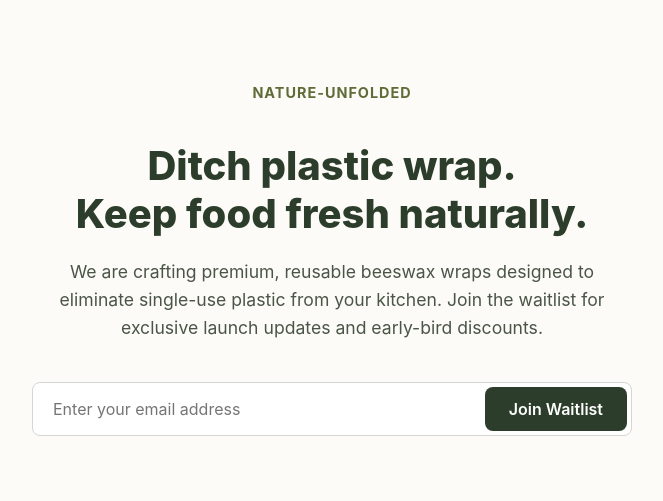
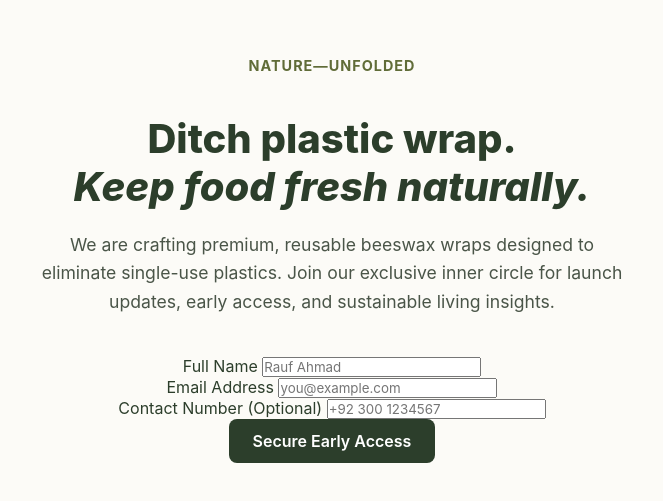
Before and after one commit to AbdurRaufgh/nature-unfolded-2.0, a plain HTML site: page index.html in a window 1280 px wide. Shown: the part 141-642 px from the top of the page, without its empty margins (308-971 px from the left). Drawn offline with Linux system fonts and the light colour scheme; a web font is replaced by a local one.

Commit message:
Update index.html

```diff
--- a/index.html
+++ b/index.html
@@ -3,33 +3,54 @@
 <head>
     <meta charset="UTF-8">
     <meta name="viewport" content="width=device-width, initial-scale=1.0">
-    <title>Nature-Unfolded | Sustainable Food Storage</title>
+    <title>Nature-Unfolded | Premium Sustainable Storage</title>
     <link rel="stylesheet" href="style.css">
+    <!-- Premium serif font for a high-end look -->
+    <link rel="preconnect" href="https://fonts.googleapis.com">
+    <link rel="preconnect" href="https://fonts.gstatic.com" crossorigin>
+    <link href="https://fonts.googleapis.com/css2?family=Playfair+Display:ital,wght@0,400..900;1,400..900&family=Plus+Jakarta+Sans:wght@300;400;500;600&display=swap" rel="stylesheet">
 </head>
 <body>
 
     <main class="hero-container">
         <header class="brand-header">
-            <span class="logo-text">Nature-Unfolded</span>
+            <span class="logo-text">Nature—Unfolded</span>
         </header>
 
         <section class="hero-content">
-            <h1 class="main-heading">Ditch plastic wrap.<br>Keep food fresh naturally.</h1>
-            <p class="subheading">We are crafting premium, reusable beeswax wraps designed to eliminate single-use plastic from your kitchen. Join the waitlist for exclusive launch updates and early-bird discounts.</p>
+            <h1 class="main-heading">Ditch plastic wrap.<br><em>Keep food fresh naturally.</em></h1>
+            <p class="subheading">We are crafting premium, reusable beeswax wraps designed to eliminate single-use plastics. Join our exclusive inner circle for launch updates, early access, and sustainable living insights.</p>
 
             <!--
-              Replace 'your-email@gmail.com' with your actual email address.
-              Formsubmit will securely send signups straight to your inbox.
+              Replace 'heritagefoodexp@gmail.com' with your actual email address.
             -->
-            <form action="https://formsubmit.co/justarauf@gmail.com" method="POST" class="waitlist-form">
-                <!-- Redirects users to a clean thank-you page after they submit -->
-                <input type="hidden" name="_next" value="https://formsubmit.co/thanks">
-                <!-- Prevents spam bots -->
+            <form action="https://formsubmit.co/heritagefoodexp@gmail.com" method="POST" class="waitlist-form">
+
+                <!-- ADVANCED FORMSUBMIT SETTINGS (Cleans up your emails) -->
+                <!-- This changes the email subject line in your Gmail -->
+                <input type="hidden" name="_subject" value="✨ New Nature-Unfolded Waitlist Sign-up!">
+                <!-- This removes the captcha middle-man page to keep it seamless -->
                 <input type="hidden" name="_captcha" value="false">
+                <!-- This forces FormSubmit to show their clean, built-in success page -->
+                <input type="hidden" name="_template" value="table">
 
-                <div class="input-group">
-                    <input type="email" name="email" placeholder="Enter your email address" required class="email-input">
-                    <button type="submit" class="submit-btn">Join Waitlist</button>
+                <div class="form-grid">
+                    <div class="input-field-wrapper">
+                        <label class="field-label">Full Name</label>
+                        <input type="text" name="name" placeholder="Rauf Ahmad" required class="form-input">
+                    </div>
+
+                    <div class="input-field-wrapper">
+                        <label class="field-label">Email Address</label>
+                        <input type="email" name="email" placeholder="you@example.com" required class="form-input">
+                    </div>
+
+                    <div class="input-field-wrapper full-width">
+                        <label class="field-label">Contact Number (Optional)</label>
+                        <input type="tel" name="phone" placeholder="+92 300 1234567" class="form-input">
+                    </div>
+
+                    <button type="submit" class="submit-btn">Secure Early Access</button>
                 </div>
             </form>
         </section>
```
